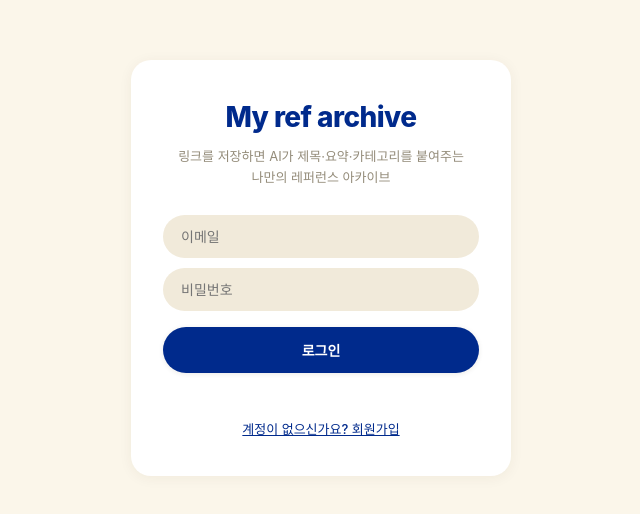
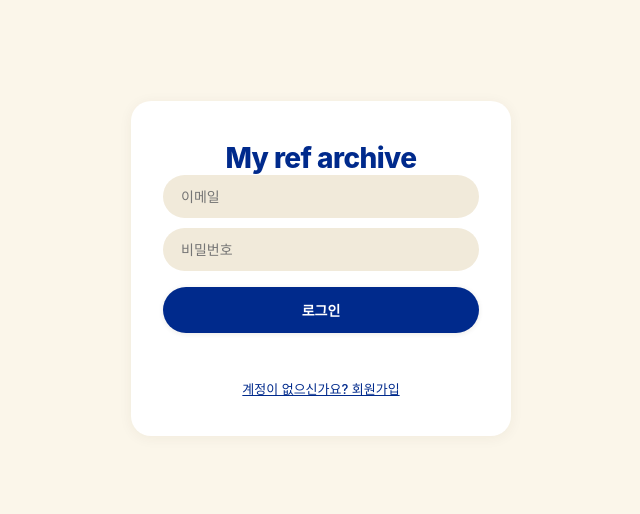
Before and after one commit to jeongwon-del/my-ref-archive, a website: page public/index.html in a window 1280 px wide. Shown: the part 132-646 px from the top of the page, without its empty margins (319-959 px from the left). Drawn offline with Linux system fonts and the light colour scheme; no server answers.

Commit message:
Remove tagline text under the login screen heading

```diff
--- a/public/index.html
+++ b/public/index.html
@@ -7,7 +7,6 @@
 <div id="authScreen" class="auth-screen" hidden>
   <div class="auth-card">
     <h1 class="auth-logo">My ref archive</h1>
-    <p class="auth-tagline">링크를 저장하면 AI가 제목·요약·카테고리를 붙여주는<br>나만의 레퍼런스 아카이브</p>
 
     <form id="authForm" class="auth-form">
       <input id="authEmail" type="email" placeholder="이메일" autocomplete="email" required />
```
